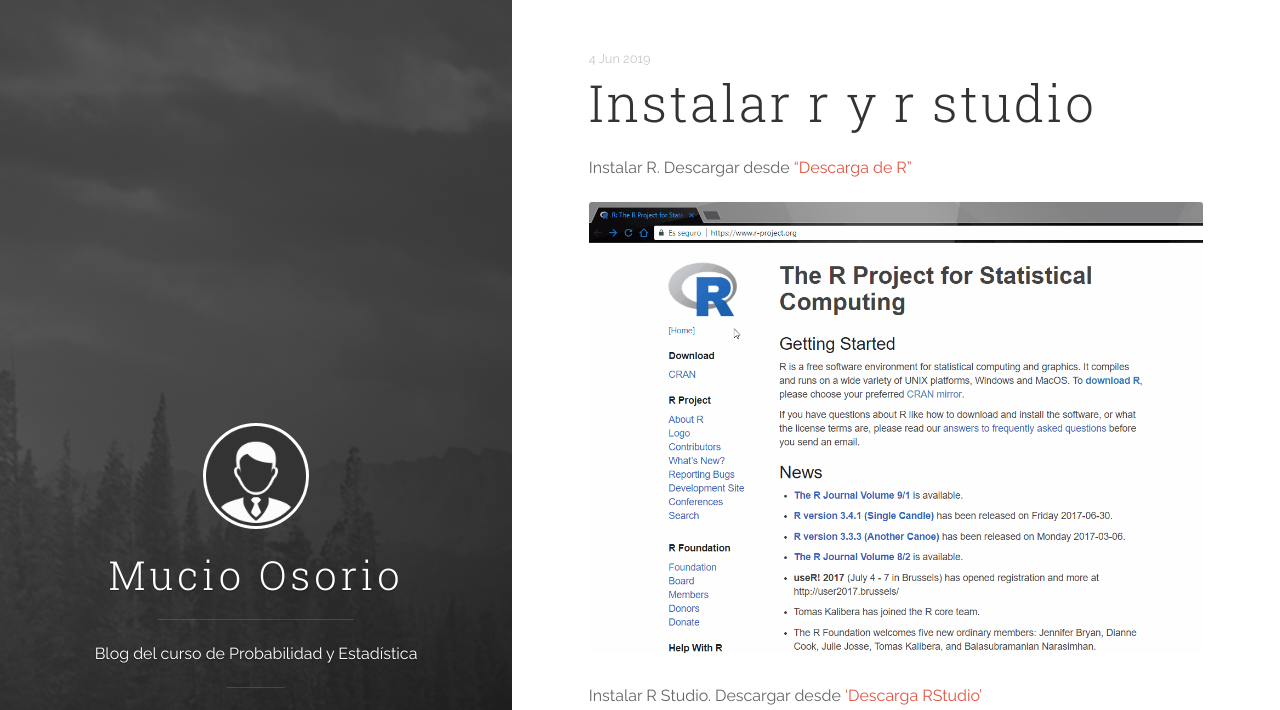
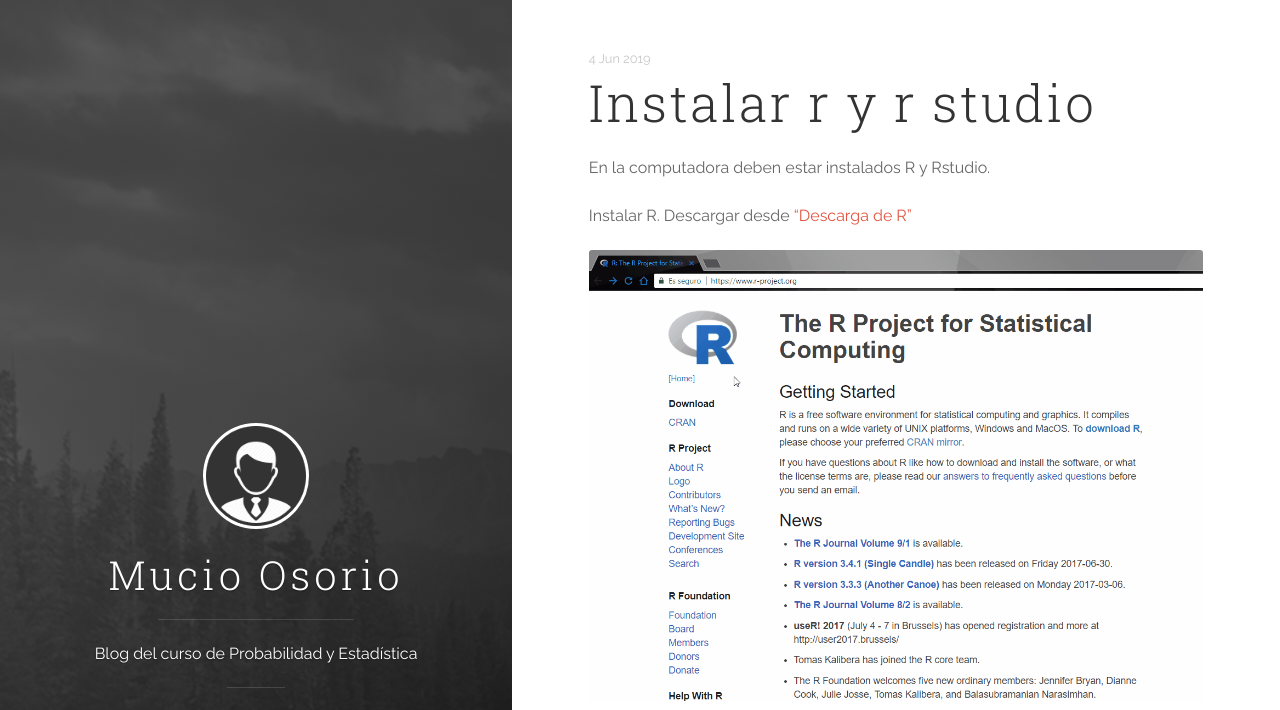
Before and after one commit to mucioosorio/probabilidad, a Jekyll site: the page built from _posts/2019-06-04-Instalar R y R Studio.md, in a window 1280 px wide and 1193 px high. Shown: the top 710 px of the window. Built offline with Jekyll 4.4.1, drawn with Linux system fonts in a browser that asks for light colours; nearby versions of some CDN libraries; grey boxes are pictures that could not be loaded.

Commit message:
Update 2019-06-04-Instalar R y R Studio.md

```diff
--- a/_posts/2019-06-04-Instalar R y R Studio.md
+++ b/_posts/2019-06-04-Instalar R y R Studio.md
@@ -1,3 +1,5 @@
+En la computadora deben estar instalados R y Rstudio.
+
 Instalar R. Descargar desde ["Descarga de R"](https://cran.r-project.org/bin/windows/base/)
 
 ![Instalar R](/probabilidad/figs/descarga_r.gif)
```
